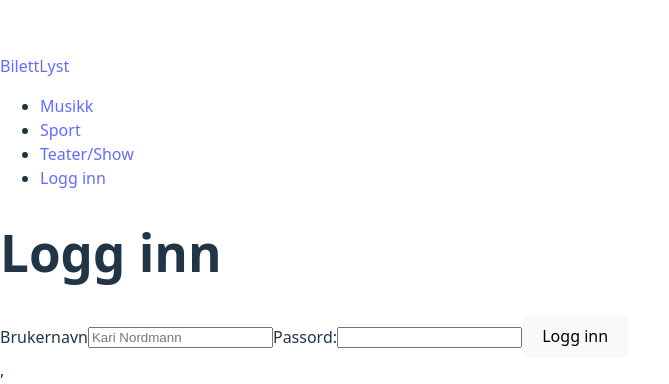
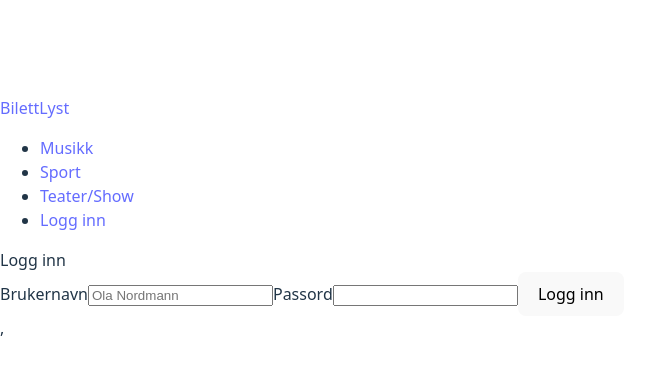
Before and after one commit to MirnaBuntic/UIN_eksamen, a React (Vite) app: page /dashboard in a window 1280 px wide. Shown: the part 182-566 px from the top of the page, without its empty margins (0-669 px from the left). Built offline with nearby package versions, Linux system fonts and the light colour scheme; no server answers.

Commit message:
Dashboard c krav

```diff
--- a/src/components/CategoryPage.jsx
+++ b/src/components/CategoryPage.jsx
@@ -55,11 +55,13 @@ export default function CategoryPage () {
     fetchData();
     }, [slug, filters]);
 
+    //https://handsonreact.com/docs/state#:~:text=Setting%20state%20based%20on%20prior%20state%20requires%20passing%20a%20function,updater%20function%20(setX%20function).
+    //https://stackoverflow.com/questions/64104801/change-the-state-based-on-the-previous-state-with-react-hooks
     const handleChange = (e) => {
       const {name, value} = e.target;
       setFilters((prev) => ({...prev, [name]: value}));
     };
-    //husk kilde på prev
+
 
     const toggleWishlist = (id) => {
       setWishlist((prev) =>
--- a/src/components/Dashboard.jsx
+++ b/src/components/Dashboard.jsx
@@ -1,16 +1,53 @@
+import { useState } from "react";
+
 export default function Dashboard() {
+
+    const [userLogin, setUserLogin] = useState({});
+    const [isLoggedIn, setIsLoggedIn] = useState(false);
+
+    const handleChange = (e) => {
+        const { name, value } = e.target;
+        setUserLogin((prev) => ({...prev, [name]: value}));
+    };
+
+    const handleLogin = (e) => {
+        e.preventDefault();
+        setIsLoggedIn(true);
+    };
+
     return (
-        <div>
-            <h1>Logg inn</h1>
-            <form>
-                <label htmlFor="username">Brukernavn</label>
-                <input type="text" id="username" placeholder="Kari Nordmann" />
+       <div>
+            {!isLoggedIn ? (
+                <section>
+                    <h>Logg inn</h>
+                    <form>
+                        <label>
+                            Brukernavn
+                            <input
+                            type="text"
+                            name="username"
+                            placeholder="Ola Nordmann"
+                            onChange={handleChange}
+                            />
+                        </label>
+                        <label>
+                            Passord
+                            <input
+                            type="password"
+                            name="password"
+                            onChange={handleChange}
+                            />
+                        </label>
+                        <button onClick={handleLogin}>Logg inn</button>
+                    </form>
+                </section>
+            ) : (
+                <section>
+                    <h1>Min side</h1>
+                    <p>Du er nå logget inn som {userLogin.username}</p>
+                </section>
+            )}
+       </div>
+    );
 
-                <label htmlFor="password">Passord:</label>
-                <input type="password" id="password" />
-
-                <button type="submit">Logg inn</button>
-            </form>
-        </div>
-    );
 }
```
